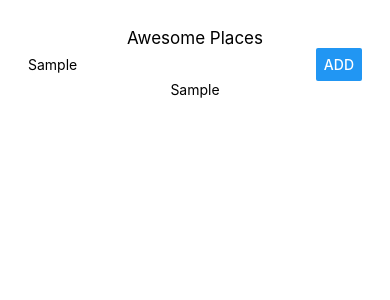
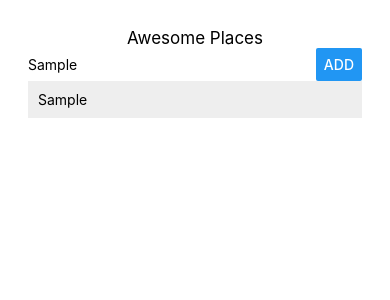
Before and after one commit to hugooSoul/awesome-places-react, a React Native app: screen / in a window 390 px wide. Both pictures are taken after typing "Sample" into the empty fields and a click on the button "ADD". Shown: the top 300 px of the page. Built offline with nearby package versions, Linux system fonts and the light colour scheme.

Commit message:
Creating a src folder to create components, and ListItems is created

```diff
--- a/App.js
+++ b/App.js
@@ -1,5 +1,6 @@
 import React from 'react';
 import { StyleSheet, Text, View, TextInput, Button } from 'react-native';
+import ListItem from './src/components/ListItem/ListItem';
 
 export default class App extends React.Component {
 
@@ -28,7 +29,7 @@
 
   render() {
     const placesOutput = this.state.places.map((place, i) => (
-      <Text key={i}>{place}</Text>
+      <ListItem key={i} placeName={place} />
     ));
     return (
       <View style={styles.container}>
@@ -42,9 +43,7 @@
           <Button title='Add' style={styles.placeButton} onPress={this.placeSubmitHandler} />
         </View>
 
-        <View>
-          {placesOutput}
-        </View>
+        <View style={styles.listContainer}>{placesOutput}</View>
       </View>
     );
   }
@@ -73,5 +72,8 @@
   },
   placeButton: {
     width: '30%'
+  },
+  listContainer: {
+    width: '100%',
   }
 });
--- /dev/null
+++ b/src/components/ListItem/ListItem.js
@@ -0,0 +1,19 @@
+import React from 'react';
+import { StyleSheet, Text, View, TextInput, Button } from 'react-native';
+
+const ListItem = (props) => (
+  <View style={styles.listItem}>
+    <Text>{props.placeName}</Text>
+  </View>
+);
+
+const styles = StyleSheet.create({
+  listItem: {
+    width: '100%',
+    marginBottom: 4,
+    padding: 10,
+    backgroundColor: '#eee',
+  }
+});
+
+export default ListItem;
```
